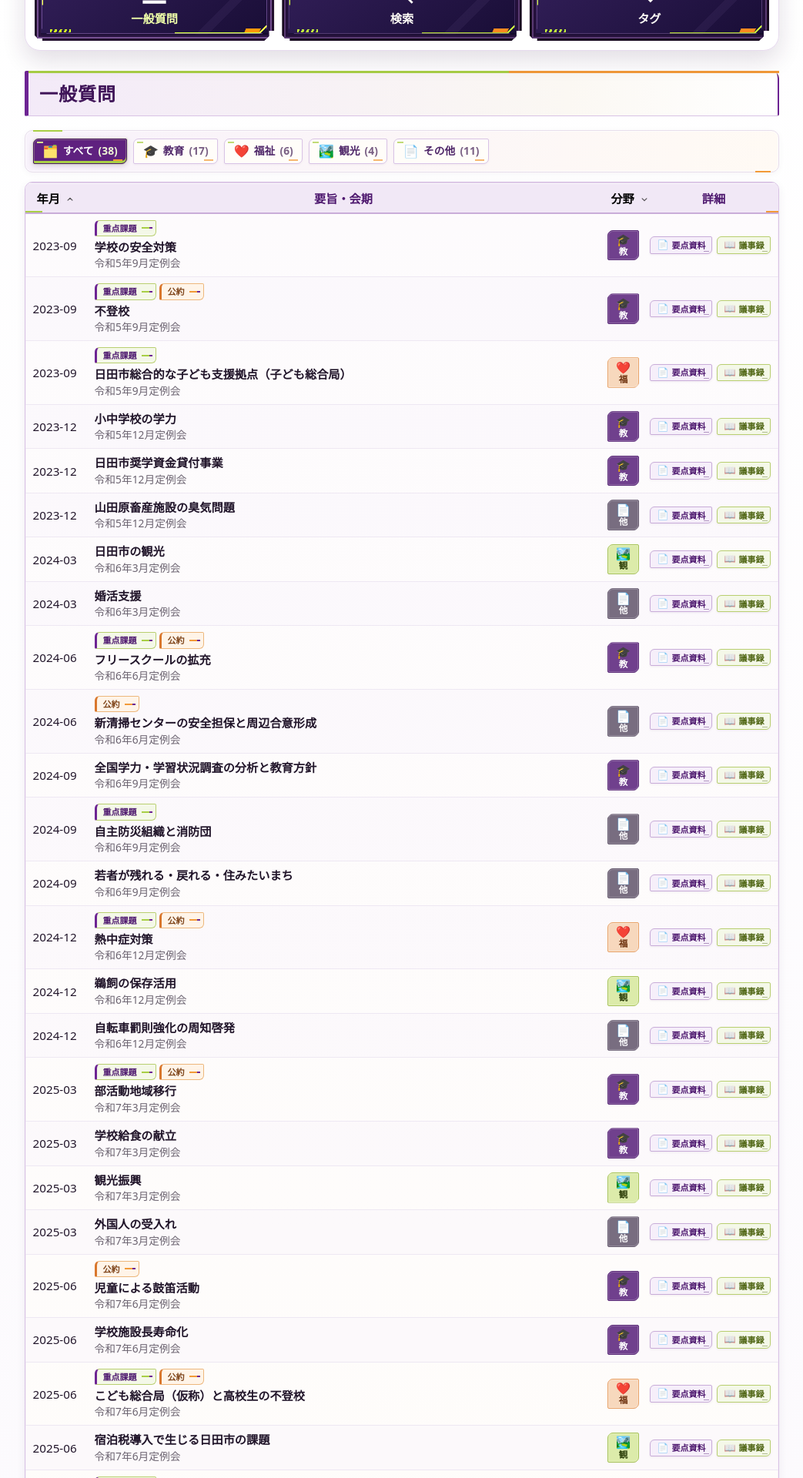
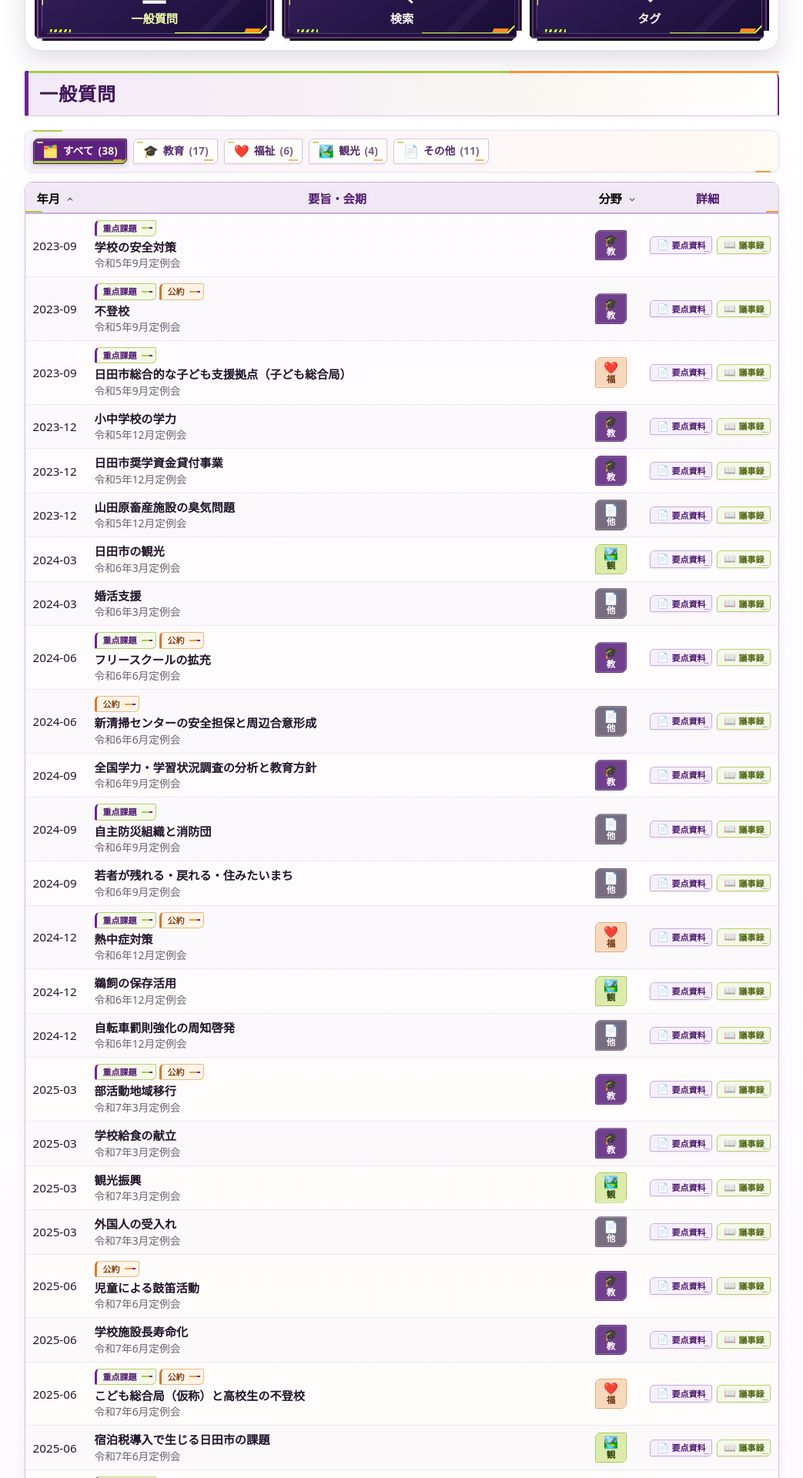
Before and after one commit to sakioryousuke-eng/activity-site, a Jekyll site: the page built from pages/matrix.html, in a window 1280 px wide. Shown: the part 454-2374 px from the top of the page at 77% size, without its empty margins (118-1161 px from the left). Built offline with Jekyll 4.4.1, drawn with Linux system fonts in a browser that asks for light colours.

Commit message:
Ensure question action buttons fit

```diff
--- a/pages/matrix.html
+++ b/pages/matrix.html
@@ -45,7 +45,7 @@ table.matrix{width:100%;border-collapse:collapse;font-size:.95rem;table-layout:f
 /* 列幅：要旨広め・分野細め・操作は十分な幅 */
 .col-month{width:5.0rem}
 .col-cat{width:4.0rem}
-.col-act{width:10.5rem}
+.col-act{width:11.5rem}
 @media(max-width:900px){.col-month{width:4.8rem}.col-cat{width:4.0rem}.col-act{width:7.4rem}}
 @media(max-width:520px){.col-month{width:4.6rem}.col-cat{width:4.0rem}.col-act{width:7.0rem}}
 
```
